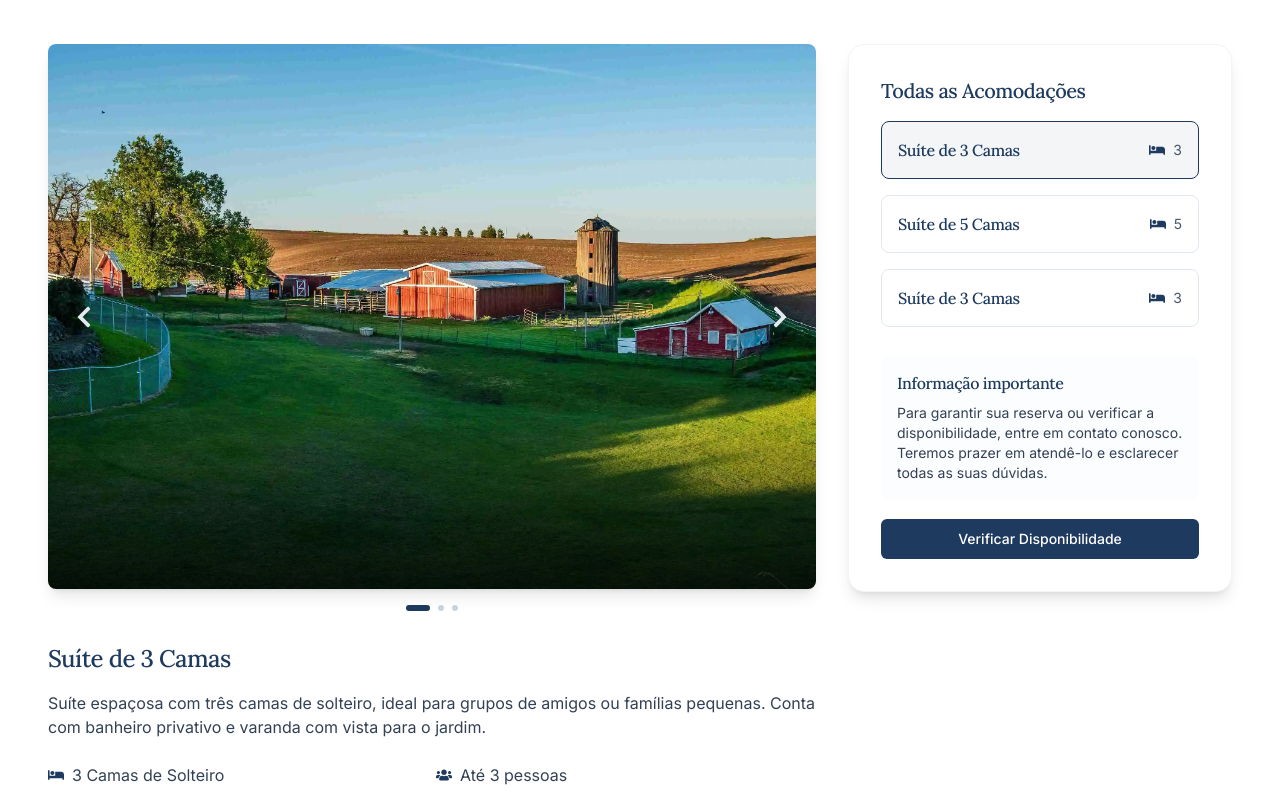
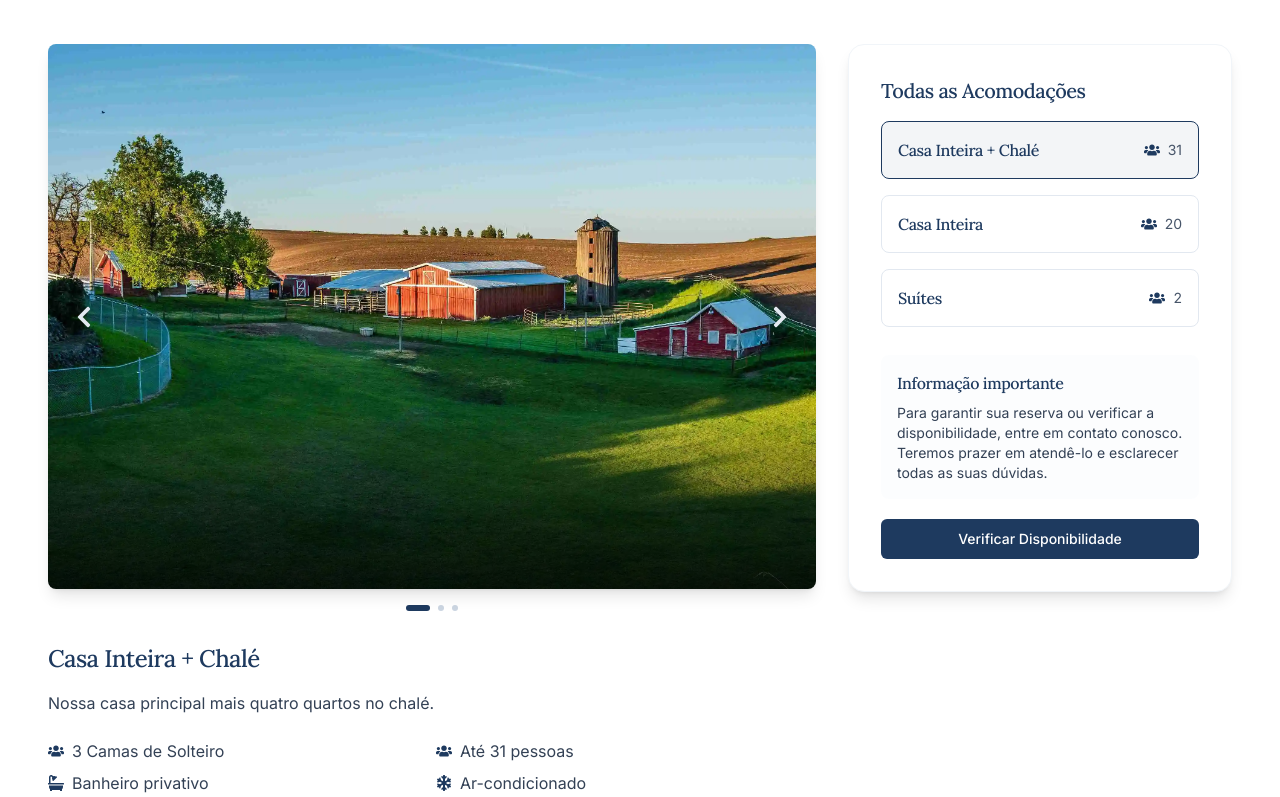
Before and after one commit to giuseppeagostini-hotmart/docas-front, a Next.js app: page / in a window 1280 px wide. Shown: the part 1580-2377 px from the top of the page. Built offline with nearby package versions, Linux system fonts and the light colour scheme.

Commit message:
fix: fix 7

```diff
--- a/app/page.tsx
+++ b/app/page.tsx
@@ -5,7 +5,6 @@ import Amenities from "@/components/sections/Amenities";
 import EventsSection from "@/components/sections/EventsSection";
 import TestimonialsSection from "@/components/sections/TestimonialsSection";
 import LocationSection from "@/components/sections/LocationSection";
-import ContactSection from "@/components/sections/ContactSection";
 import FaqSection from "@/components/sections/FaqSection";
 import jsonLd from "@/lib/jsonLd";
 
@@ -22,9 +21,8 @@ export default function Home() {
       <Amenities />
       <EventsSection />
       <TestimonialsSection />
+      <FaqSection />
       <LocationSection />
-      <FaqSection />
-      <ContactSection />
     </>
   );
 }
--- a/components/sections/Accommodations.tsx
+++ b/components/sections/Accommodations.tsx
@@ -12,15 +12,15 @@ import "keen-slider/keen-slider.min.css";
 const accommodations = [
   {
     id: 1,
-    name: "Suíte de 3 Camas",
+    name: "Casa Inteira + Chalé",
     description:
-      "Suíte espaçosa com três camas de solteiro, ideal para grupos de amigos ou famílias pequenas. Conta com banheiro privativo e varanda com vista para o jardim.",
+      "Nossa casa principal mais quatro quartos no chalé.",
     images: [
       "/assets/nature-house.webp",
       "/assets/nature-house.webp",
       "/assets/nature-house.webp",
     ],
-    capacity: 3,
+    capacity: 31,
     bedType: "3 Camas de Solteiro",
     hasAC: true,
     hasWifi: true,
@@ -28,15 +28,15 @@ const accommodations = [
   },
   {
     id: 2,
-    name: "Suíte de 5 Camas",
+    name: "Casa Inteira",
     description:
-      "Nossa maior suíte, perfeita para grupos grandes ou famílias. Equipada com cinco camas de solteiro, amplo espaço de convivência e banheiro privativo.",
+      "Nossa casa principal com 7 suites comporta 20 pessoas.",
     images: [
       "/assets/nature-house.webp",
       "/assets/nature-house.webp",
       "/assets/nature-house.webp",
     ],
-    capacity: 5,
+    capacity: 20,
     bedType: "5 Camas de Solteiro",
     hasAC: true,
     hasWifi: true,
@@ -44,15 +44,15 @@ const accommodations = [
   },
   {
     id: 3,
-    name: "Suíte de 3 Camas",
+    name: "Suítes",
     description:
-      "Suíte confortável com três camas de solteiro, ideal para pequenos grupos. Ambiente acolhedor com banheiro privativo e todas as comodidades necessárias.",
+      "10 Suítes confortaveis prontas para hospedar voce e sua familia.",
     images: [
       "/assets/nature-house.webp",
       "/assets/nature-house.webp",
       "/assets/nature-house.webp",
     ],
-    capacity: 3,
+    capacity: 2,
     bedType: "3 Camas de Solteiro",
     hasAC: true,
     hasWifi: true,
@@ -194,7 +194,7 @@ export default function Accommodations() {
 
               <div className="grid grid-cols-2 gap-2 mb-6 sm:mb-8">
                 <div className="flex items-center gap-2">
-                  <FaBed className="text-primary flex-shrink-0" size={16} />
+                  <FaUsers className="text-primary flex-shrink-0" size={16} />
                   <span className="text-slate-700 text-sm sm:text-base">{selectedRoom.bedType}</span>
                 </div>
                 <div className="flex items-center gap-2">
@@ -258,7 +258,7 @@ export default function Accommodations() {
                     <div className="flex items-center justify-between">
                       <h4 className="font-medium text-sm sm:text-base">{room.name}</h4>
                       <div className="flex items-center gap-2">
-                        <FaBed className="text-primary" size={16} />
+                        <FaUsers className="text-primary" size={16} />
                         <span className="text-xs sm:text-sm text-slate-600">{room.capacity}</span>
                       </div>
                     </div>
--- a/components/sections/LocationSection.tsx
+++ b/components/sections/LocationSection.tsx
@@ -2,7 +2,8 @@
 
 import { motion } from "framer-motion";
 import { Button } from "@/components/ui/button";
-import { FaMapMarkerAlt } from "react-icons/fa";
+import { FaMapMarkerAlt, FaPhone } from "react-icons/fa";
+import { formatPhoneNumber } from "@/lib/utils";
 
 export default function LocationSection() {
   return (
@@ -53,10 +54,6 @@ export default function LocationSection() {
             transition={{ duration: 0.6, delay: 0.2 }}
           >
             <div className="bg-white p-8 rounded-lg shadow-soft h-full">
-              <h3 className="text-xl font-medium mb-6 border-b border-slate-200 pb-4">
-                Como Chegar
-              </h3>
-
               <div className="space-y-8">
                 <div className="flex">
                   <FaMapMarkerAlt className="text-primary flex-shrink-0 mr-4 mt-1" size={24} />
@@ -67,6 +64,19 @@ export default function LocationSection() {
                       Leandro Ferreira - MG<br />
                       CEP: 35657-000
                     </p>
+                  </div>
+                </div>
+
+                <div className="flex">
+                  <FaPhone className="text-primary flex-shrink-0 mr-4 mt-1" size={24} />
+                  <div>
+                    <h4 className="font-medium text-slate-900 mb-2">Telefone</h4>
+                    <a
+                      href={`tel:+5537988513237`}
+                      className="text-slate-700 hover:text-primary transition-colors"
+                    >
+                      {formatPhoneNumber("37988513237")}
+                    </a>
                   </div>
                 </div>
               </div>
```
